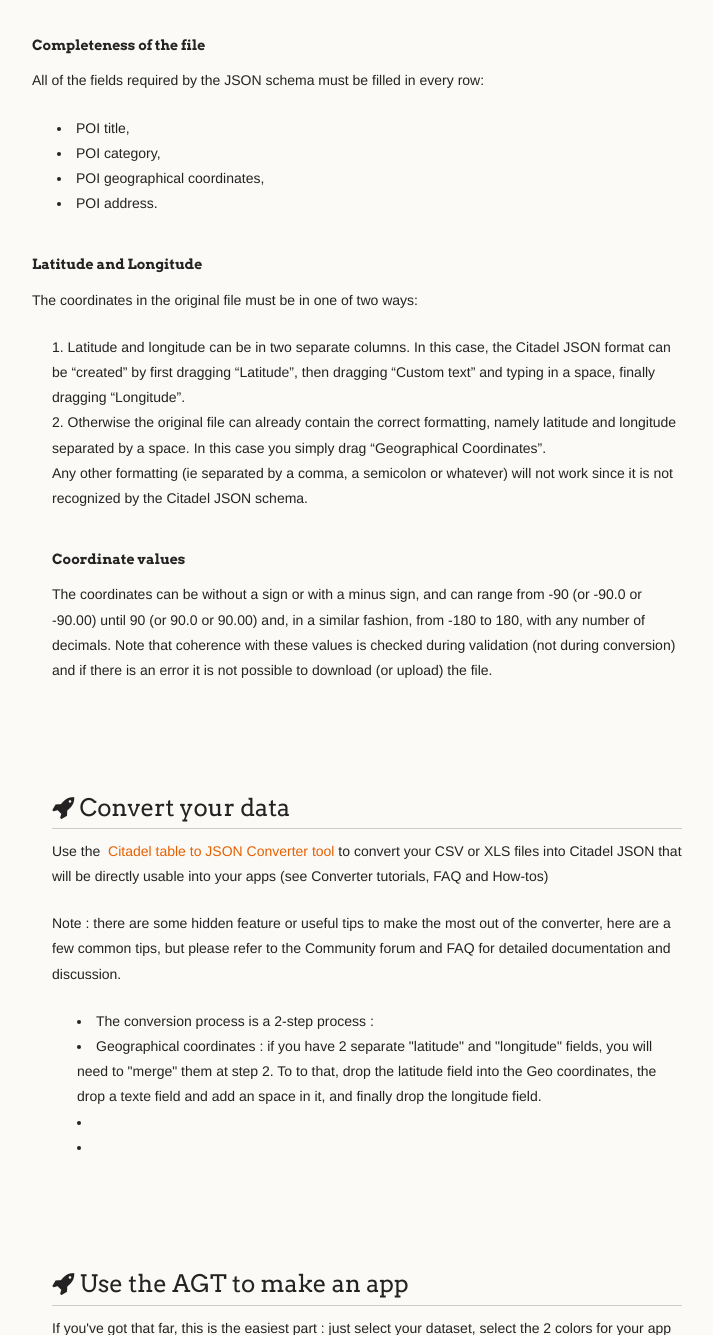
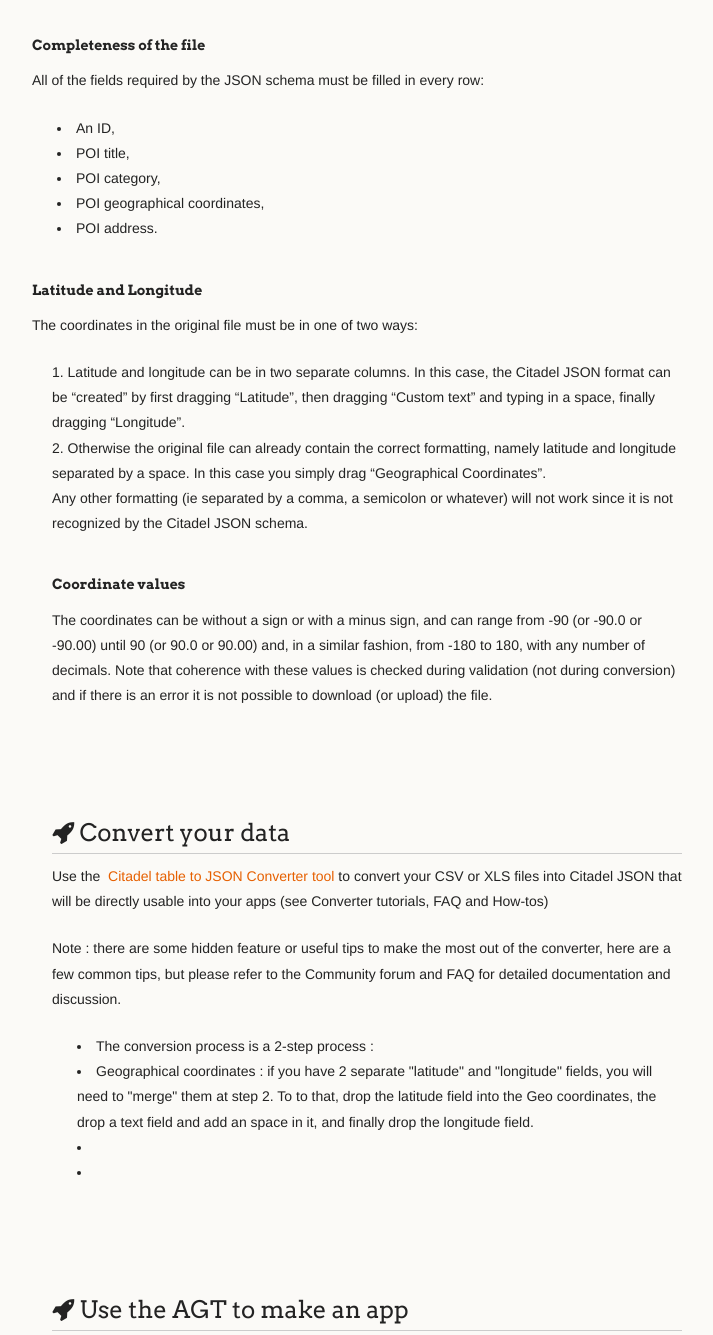
Before and after one commit to CitadelOnTheMove/CitadelOnTheMove.github.io, a plain HTML site: page tutorials.html in a window 1280 px wide. Shown: the part 1664-2999 px from the top of the page, without its empty margins (278-991 px from the left). Drawn offline with Linux system fonts and the light colour scheme; some icons are missing.

Commit message:
Tiny addition to tutorial

```diff
--- a/tutorials.html
+++ b/tutorials.html
@@ -74,6 +74,7 @@
 <h4>Completeness of the file</h4>
 <p>All of the fields required by the JSON schema must be filled in every row:</p>
 <ul>
+	<li>An ID,</li>
 	<li>POI title,</li>
 	<li>POI category, </li>
 	<li>POI geographical coordinates, </li>
@@ -98,7 +99,7 @@
 <p>Note : there are some hidden feature or useful tips to make the most out of the converter, here are a few common tips, but please refer to the Community forum and FAQ for detailed documentation and discussion.</p>
 <ul>
 	<li>The conversion process is a 2-step process : </li>
-	<li>Geographical coordinates : if you have 2 separate "latitude" and "longitude" fields, you will need to "merge" them at step 2. To to that, drop the latitude field into the Geo coordinates, the drop a texte field and add an space in it, and finally drop the longitude field.</li>
+	<li>Geographical coordinates : if you have 2 separate "latitude" and "longitude" fields, you will need to "merge" them at step 2. To to that, drop the latitude field into the Geo coordinates, the drop a text field and add an space in it, and finally drop the longitude field.</li>
 	<li></li>
 	<li></li>
 </ul>
```
